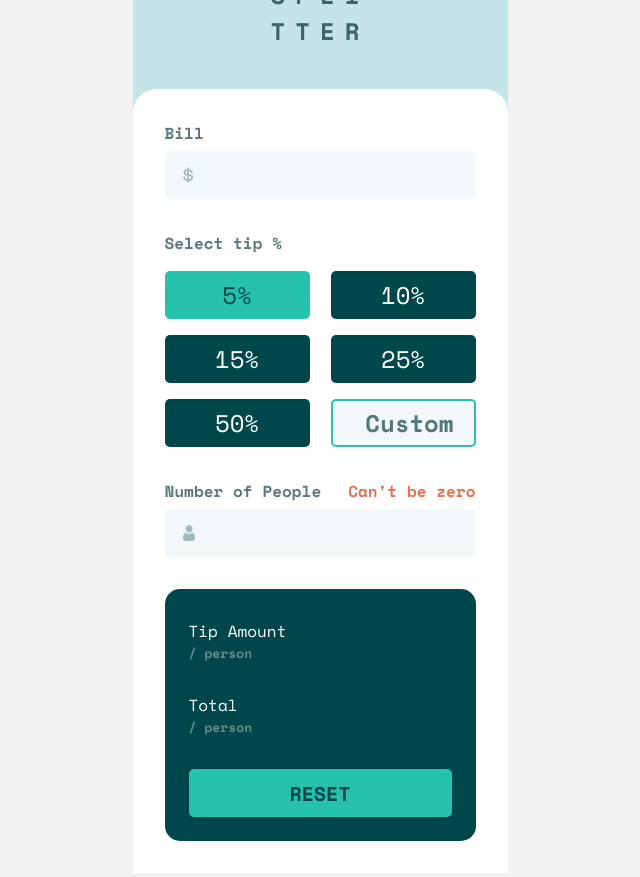
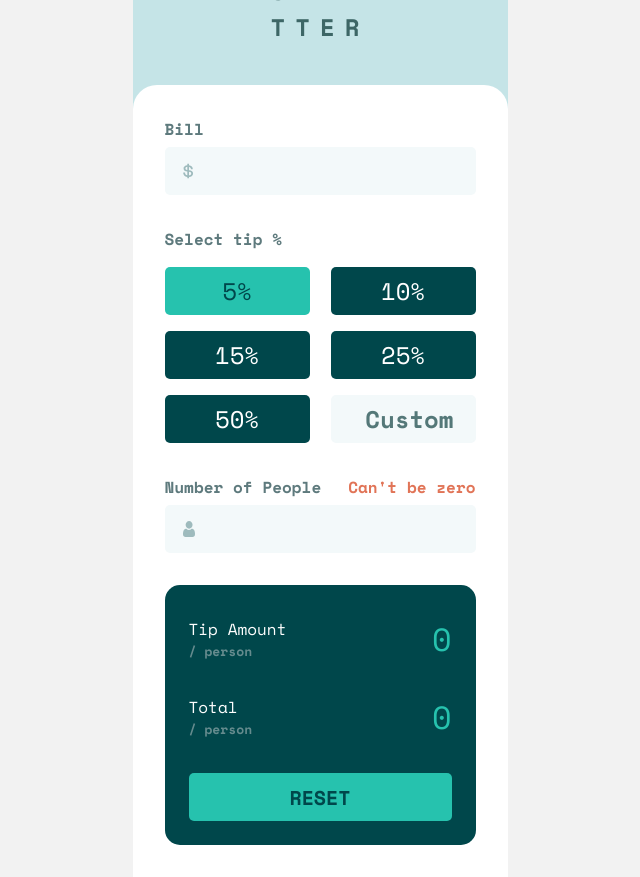
Before and after one commit to myrteza-labi/calculator-junior, a React (Create React App) app: page / in a window 1280 px wide. Shown: the whole page, without its empty margins (320-960 px from the left). Built offline with nearby package versions, Linux system fonts and the light colour scheme.

Commit message:
:function: add functions

```diff
--- a/src/components/Calculator.js
+++ b/src/components/Calculator.js
@@ -13,12 +13,12 @@ class Calculator extends  React.Component {
     constructor(props){
         super(props);
         this.state= {
-            bill: " ",
-            nOfPerson : " ",
+            bill: 0,
+            nOfPerson : 0,
             percent : 5 ,
-            tipAmount : " ",
-            total : " ",
-            error : " ",
+            tipAmount : 0,
+            total : 0,
+            error : " error ",
             percentActive :
                 [
                     {
@@ -31,6 +31,7 @@ class Calculator extends  React.Component {
                     },
                 ]
         }
+        this.initialState = this.state;
         this.getBillValue = this.getBillValue.bind(this);
         this.handleInputChange = this.handleInputChange.bind(this)
 
@@ -40,6 +41,9 @@ class Calculator extends  React.Component {
         this.handlePercentClick = this.handlePercentClick.bind(this)
 
         this.makeTheCalcul = this.makeTheCalcul.bind(this)
+
+        this.handleResetClick = this.handleResetClick.bind(this)
+
 
 
 
@@ -61,22 +65,71 @@ class Calculator extends  React.Component {
     }
 
     handleInputChange(e){
-        let inputName = this.getInputName(e)
+        let inputName = this.getInputName(e);
+
+        if(e.key == 48){
+            console.log('zero cliqué')
+        }
+
         if(inputName==="bill"){
             this.setState({
-                bill : e.target.value
+                bill : parseFloat(e.target.value),
+            }, ()=> {
+                this.makeTheCalcul();
             })
         }
         else {
+            if(e.target.value == 0 || e.target.value.length == 0){
+                console.log("Can't be 0")
+            }
+            else {
+                this.setState({
+                    error : " ",
+                    nOfPerson : parseFloat(e.target.value),
+                },()=> {
+                    this.makeTheCalcul();
+                })
+            }
+        }
+        //this.makeTheCalcul();
+    }
+
+
+    handleInputClick(e){
+        /*this.makeTheCalcul(); */
+    }
+
+    makeTheCalcul(){
+        let bill = this.state.bill;
+        let nOfPerson = this.state.nOfPerson;
+        let percent = this.state.percent;
+        let tipAmount = this.state.tipAmount;
+        let total = this.state.total;
+
+
+        tipAmount = (percent * bill / 100) / nOfPerson ;
+
+        console.log(typeof tipAmount)
+
+        if(tipAmount===Infinity){
+            return
+        }
+        else {
             this.setState({
-                nOfPerson : e.target.value
+                tipAmount : tipAmount.toFixed(2),
             })
         }
-    }
 
-    handleInputClick(e){
-        console.log(this.state.percentActive[0].five)
-        this.makeTheCalcul();
+        total = bill / nOfPerson + tipAmount  === Infinity ? " " : bill / nOfPerson + tipAmount;
+
+        if(total===Infinity){
+            return
+        }
+        else {
+            this.setState({
+                total : total.toFixed(2),
+            })
+        }
     }
 
 
@@ -87,6 +140,9 @@ class Calculator extends  React.Component {
         const fifteen = 15;
         const twentyfive = 25;
         const fifty = 50;
+        const custom = "custom"
+
+
         const newArray = this.state.percentActive.slice();
         const defaultArray = [
             {
@@ -125,6 +181,21 @@ class Calculator extends  React.Component {
             newArray[0] = defaultArray;
             newArray[0].fifty = " active "
         }
+
+        else if (e.target.value == fifty){
+            newArray[0] = defaultArray;
+            newArray[0].fifty = " active "
+        }
+
+        /*
+        else if (e.target.value === "custom "){
+            console.log(e.target.value)
+            newArray[0] = defaultArray;
+            newArray[0].fifty = " active "
+        }
+        */
+
+
         this.setState({
             percentActive : newArray,
         })
@@ -132,28 +203,20 @@ class Calculator extends  React.Component {
         this.setState({
             percent : e.target.value,
         },()=> {console.log(this.state.percent)})
+
+        /*  function test  */this.makeTheCalcul()
     }
 
-    makeTheCalcul(){
-        let bill = this.state.bill;
-        let nOfPerson = this.state.nOfPerson;
-        let percent = this.state.percent;
-        let tipAmount = "";
-        let total = "";
-
-        tipAmount = (percent * bill / 100) / nOfPerson ;
-
-        this.setState({
-            tipAmount : tipAmount.toString(),
-        })
-
-        total = bill / nOfPerson + tipAmount  === Infinity ? " " : bill / nOfPerson + tipAmount ;
-
-        this.setState({
-            total : total.toString(),
-        })
+    handleResetClick(){
+        this.setState(this.initialState)
+        let inputs = document.getElementsByTagName('input')
+        console.log(inputs)
+        inputs[0].value = " ";
+        inputs[1].value = " ";
 
     }
+
+
 
 
     render(){
@@ -177,14 +240,14 @@ class Calculator extends  React.Component {
                     <div className="titleAndInput">
                         <div className="ErrorTextCtn">
                             <SectionTitle title={"Number of People"}/>
-                            <TextError error={"error"}/>
+                            <TextError error={this.state.error}/>
                         </div>
-                        <Input onClick={this.handleInputClick} onChange={this.handleInputChange} data-name={"person"} src={personIcon} active={" "} error={"error "} alt={"icon d'une personne"}/>
+                        <Input onClick={this.handleInputClick} onChange={this.handleInputChange} data-name={"person"} src={personIcon} active={" "} error={this.state.error} alt={"icon d'une personne"}/>
                     </div>
 
                 </div>
 
-                <ResultBox onResetClick={this.handle} tipAmount={this.state.tipAmount} total={this.state.total}/>
+                <ResultBox onResetClick={this.handleResetClick} tipAmount={this.state.tipAmount} total={this.state.total}/>
             </section>
         )
     }
--- a/src/components/Input.js
+++ b/src/components/Input.js
@@ -10,7 +10,7 @@ function Input(props) {
 
             className={"Input " + props.active + props.error} >
             <InputIcon src={props.src} alt={props.alt}/>
-            <input onChange={props.onChange} data-name={props["data-name"]} type="number" className="inputElement" />
+            <input onChange={props.onChange} data-name={props["data-name"]} type="number" className="inputElement" autocomplete="off"/>
         </div>
     )
 }
--- a/src/components/PercentContainer.js
+++ b/src/components/PercentContainer.js
@@ -12,7 +12,7 @@ function PercentContainer(props) {
             <Percent onClick={props.onPercentClick} active={percentActive.fifteen} value={15}/>
             <Percent onClick={props.onPercentClick} active={percentActive.twentyfive} value={25}/>
             <Percent onClick={props.onPercentClick} active={percentActive.fifty} value={50}/>
-            <CustomPercent  active={"active "}/>
+            <CustomPercent  active={percentActive.custome} value={"custom "} />
         </div>
     )
 }
--- a/src/components/ResetButton.js
+++ b/src/components/ResetButton.js
@@ -3,7 +3,7 @@ import './ResetButton.css';
 
 function ResetButton(props) {
     return (
-        <button className={"ResetButton " + props.empty} onClick={props.onClick}>RESET</button>
+        <button  className={"ResetButton " + props.empty} onClick={props.onClick}>RESET</button>
     )
 }
 
```
